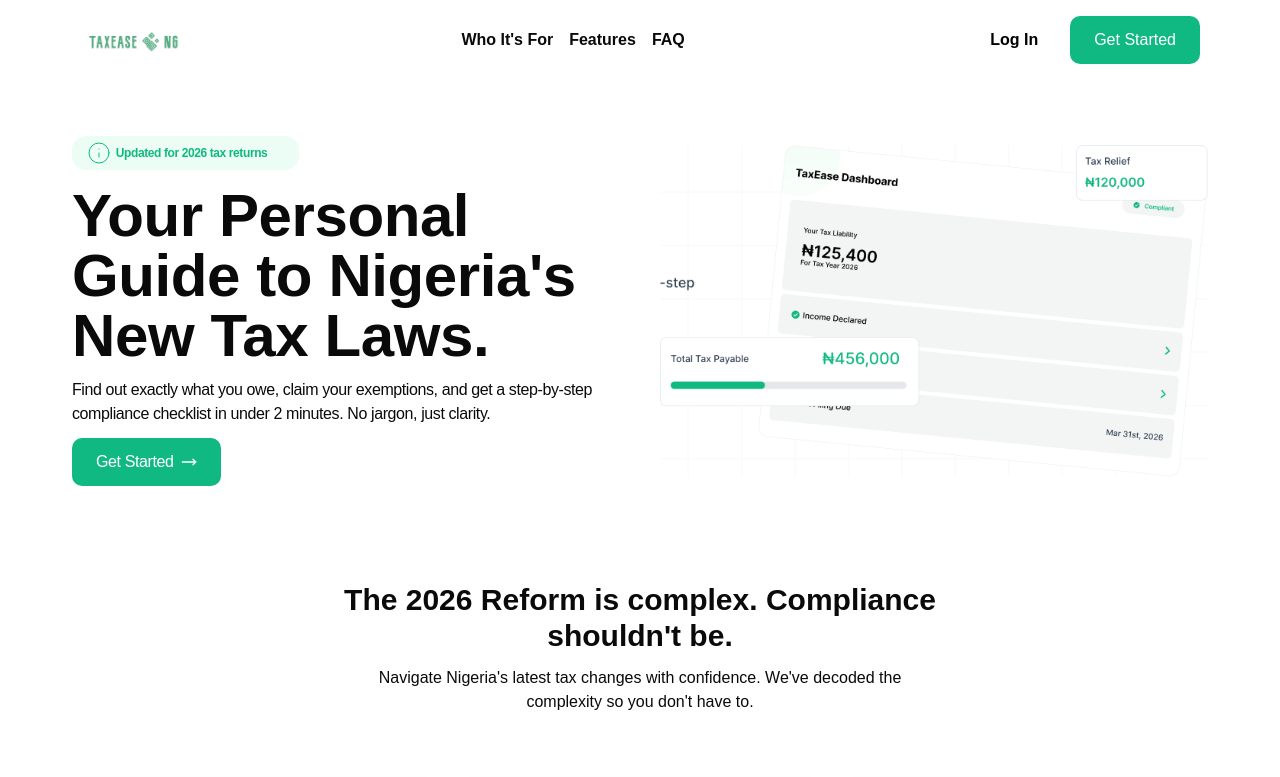
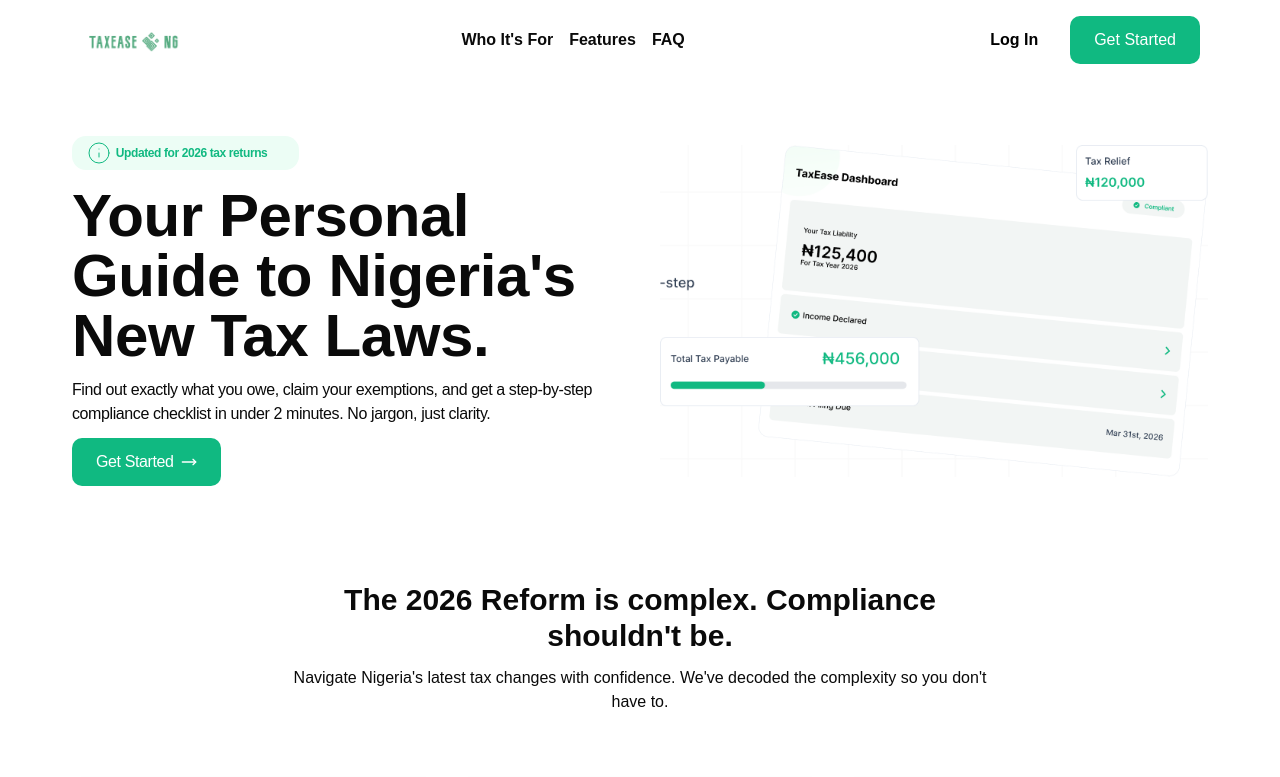
Before and after one commit to ifeMakinde/Tax-Ease, a React (Vite) app: page / in a window 1280 px wide. Shown: the top 777 px of the page. Built offline with nearby package versions, Linux system fonts and the light colour scheme.

Commit message:
Update Reform.jsx

```diff
--- a/src/components/Reform.jsx
+++ b/src/components/Reform.jsx
@@ -60,7 +60,7 @@ const reformCard = [
 function Reform() {
   return (
     <section className="my-20 p-2">
-      <div className=" text-center max-w-150 m-auto mb-16">
+      <div className=" text-center max-w-180 m-auto mb-16">
         <h3 className="text-[26px] lg:text-3xl font-semibold mb-3">
           The 2026 Reform is complex. Compliance shouldn't be.
         </h3>
```
